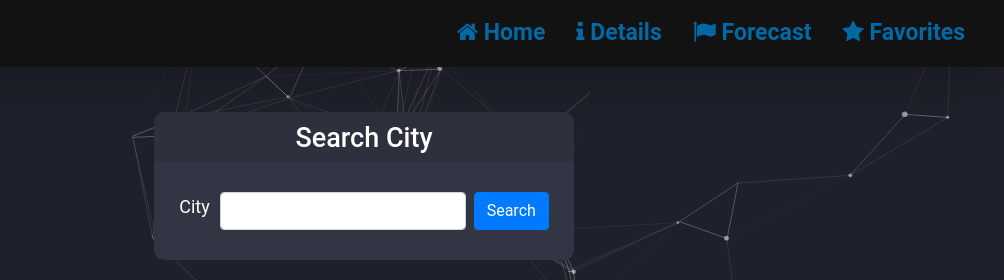
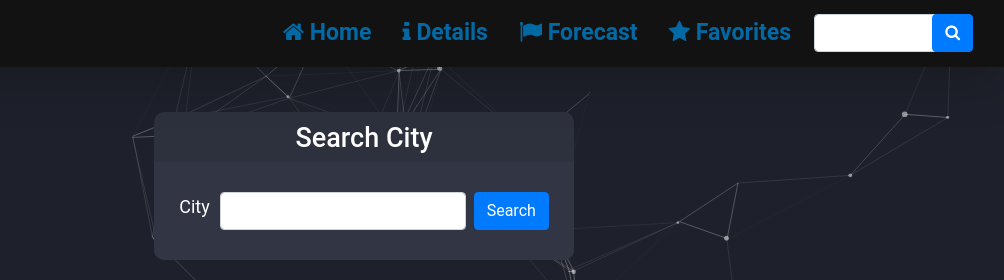
Before and after one commit to AlexScorpion100/open-weather-api, a website: page index.html in a window 1280 px wide. Shown: the top 280 px of the page, 276-1280 px from the left. Drawn offline with nearby package versions, Linux system fonts and the light colour scheme.

Commit message:
searchbar

```diff
--- a/index.html
+++ b/index.html
@@ -3,10 +3,13 @@
 
 <head>
     <meta charset="utf-8">
-    <meta name="viewport" content="width=device-width, initial-scale=1.0, shrink-to-fit=no">
+    <meta name="viewport" content="width=device-width, initial-scale=1.0,
+            shrink-to-fit=no">
     <title>Check The Weather</title>
     <meta property="og:image" content="assets/img/icon.png">
-    <meta name="description" content="This is a website responsive and beutifull that you can search on to see the current weather and info about a city!">
+    <meta name="description" content="This is a website responsive and
+            beutifull that you can search on to see the current weather and info
+            about a city!">
     <meta property="og:type" content="website">
     <link rel="icon" type="image/png" sizes="1919x1775" href="assets/img/icon.png">
     <link rel="icon" type="image/png" sizes="1919x1775" href="assets/img/icon.png">
@@ -30,38 +33,72 @@
 <body id="body">
     <a class="cd-top js-cd-top cd-top--fade-out cd-top--show" href="#body"></a>
     <div id="particles-js"></div>
-    <nav class="navbar navbar-light navbar-expand-lg sticky-top text-right shadow-lg">
+    <nav class="navbar navbar-light navbar-expand-lg sticky-top text-right
+            shadow-lg">
         <div class="container-fluid"><img class="navImageIcon" src="assets/img/icon.png" width="50px" height="50px"><a class="navbar-brand itemNavbar" href="#">Check Wheather</a><button data-toggle="collapse" class="navbar-toggler float-right" data-target="#navcol-1" style="width: 50px;height: 50px;"><i
-                    class="fa fa-bars" style="color: #0269A4;font-size: 31px;"></i></button>
-            <div class="collapse navbar-collapse d-lg-flex justify-content-lg-end" id="navcol-1">
+                        class="fa fa-bars" style="color: #0269A4;font-size:
+                        31px;"></i></button>
+            <div class="collapse navbar-collapse d-lg-flex
+                    justify-content-lg-end" id="navcol-1">
                 <ul class="nav navbar-nav text-left">
                     <li class="nav-item" role="presentation"><a class="nav-link" id="navLink-home" href="#home"><i
-                                class="fa fa-home marginLeft"></i>&nbsp;Home</a></li>
-                    <li class="nav-item" role="presentation"><a class="nav-link itemNavbar" id="navLink-details" href="#details"><i class="fa fa-info marginLeft"></i>&nbsp;Details</a></li>
-                    <li class="nav-item" role="presentation"><a class="nav-link" id="navLink-forecast" href="#forecast"><i class="fa fa-flag marginLeft"></i>&nbsp;Forecast</a></li>
-                    <li class="nav-item" role="presentation"><a class="nav-link" id="navLink-favorites" href="#favorites"><i class="fa fa-star marginLeft"></i>&nbsp;Favorites</a></li>
+                                    class="fa fa-home marginLeft"></i>&nbsp;Home</a></li>
+                    <li class="nav-item" role="presentation"><a class="nav-link itemNavbar" id="navLink-details" href="#details"><i class="fa fa-info
+                                    marginLeft"></i>&nbsp;Details</a></li>
+                    <li class="nav-item" role="presentation"><a class="nav-link" id="navLink-forecast" href="#forecast"><i class="fa fa-flag
+                                    marginLeft"></i>&nbsp;Forecast</a></li>
+                    <li class="nav-item" role="presentation"><a class="nav-link" id="navLink-favorites" href="#favorites"><i class="fa fa-star
+                                    marginLeft"></i>&nbsp;Favorites</a></li>
+                    <li role="presentation" class="nav-item d-flex d-xl-flex
+                            justify-content-center align-items-center
+                            justify-content-xl-center align-items-xl-center">
+                        <div class="text-center d-flex d-sm-flex d-md-flex
+                                d-lg-flex d-xl-flex justify-content-center
+                                align-items-center justify-content-sm-center
+                                align-items-sm-center justify-content-md-center
+                                align-items-md-center justify-content-lg-center
+                                align-items-lg-center align-items-xl-center
+                                location"><input type="text" id="detalhesPesquisarCidadeInput" class="form-control" style="margin-right:
+                                    8px;width: 124px;" /><button class="btn
+                                    btn-primary" id="detalhesPesquisarCidadeBtn" type="button" style="margin-left: -14px;"><i
+                                        class="fa fa-search"></i></button></div>
+                    </li>
                 </ul>
             </div>
         </div>
     </nav>
-    <section class="text-center" style="padding: 15px;margin-left: auto;margin-right: auto;margin-top: 15px;position: relative;width: 100%;">
-        <div class="forecast-container" style="margin: 15px;margin-right: auto;margin-left: auto;">
+    <section class="text-center" style="padding: 15px;margin-left:
+            auto;margin-right: auto;margin-top: 15px;position: relative;width:
+            100%;">
+        <div class="forecast-container" style="margin: 15px;margin-right:
+                auto;margin-left: auto;">
             <div class="today forecast">
                 <div class="today forecast">
                     <div class="forecast-header" style="height: 50px;">
-                        <h1 class="text-center" style="color: #ffffff;font-size: 27px;">Search City</h1>
+                        <h1 class="text-center" style="color:
+                                #ffffff;font-size: 27px;">Search City</h1>
                     </div>
-                    <div class="d-flex justify-content-center align-items-center forecast-content">
-                        <div class="text-center d-sm-flex d-md-flex d-lg-flex d-xl-flex justify-content-sm-center align-items-sm-center justify-content-md-center align-items-md-center justify-content-lg-center align-items-lg-center align-items-xl-center location">
-                            <label style="color: rgb(255,255,255);margin-right: 10px;">City</label><input type="text" id="detalhesPesquisarCidadeInput" class="form-control" style="margin-right: 8px;"><button class="btn btn-primary" id="detalhesPesquisarCidadeBtn"
-                                type="button">Search</button></div>
+                    <div class="d-flex justify-content-center
+                            align-items-center forecast-content">
+                        <div class="text-center d-sm-flex d-md-flex
+                                d-lg-flex d-xl-flex justify-content-sm-center
+                                align-items-sm-center justify-content-md-center
+                                align-items-md-center justify-content-lg-center
+                                align-items-lg-center align-items-xl-center
+                                location">
+                            <label style="color:
+                                    rgb(255,255,255);margin-right: 10px;">City</label><input type="text" id="detalhesPesquisarCidadeInput" class="form-control" style="margin-right:
+                                    8px;"><button class="btn btn-primary" id="detalhesPesquisarCidadeBtn" type="button">Search</button></div>
                     </div>
-                    <div class="text-center error" id="cidadeNotFound"><span class="text-center" style="width: 100%;">City not found!!</span></div>
+                    <div class="text-center error" id="cidadeNotFound"><span class="text-center" style="width: 100%;">City
+                                not found!!</span></div>
                 </div>
             </div>
         </div>
     </section>
-    <section class="text-center" id="sixFirstFavoritos" style="position: relative; margin-top: 25px;width: 90%;margin-right: auto;margin-left: auto;">
+    <section class="text-center" id="sixFirstFavoritos" style="position:
+            relative; margin-top: 25px;width: 90%;margin-right:
+            auto;margin-left: auto;">
         <div id="contentLoader">
 
         </div>
```
